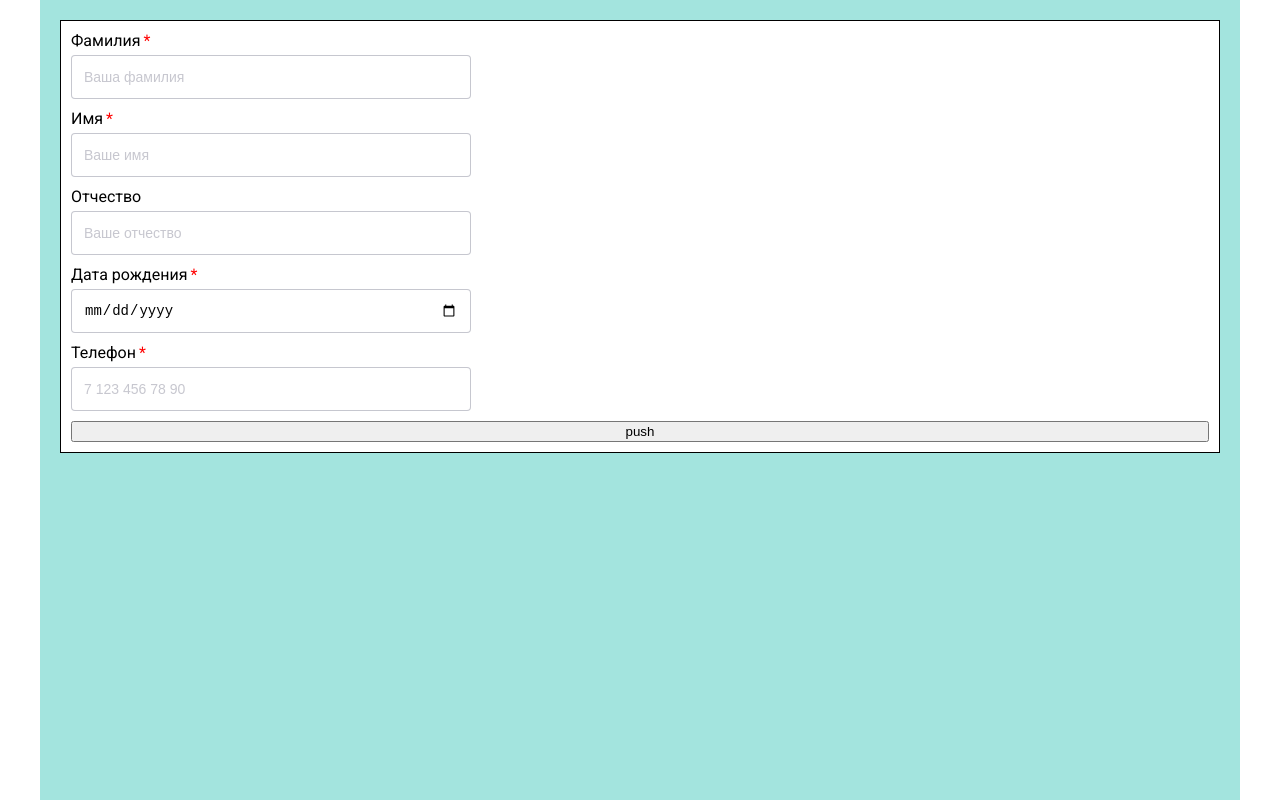
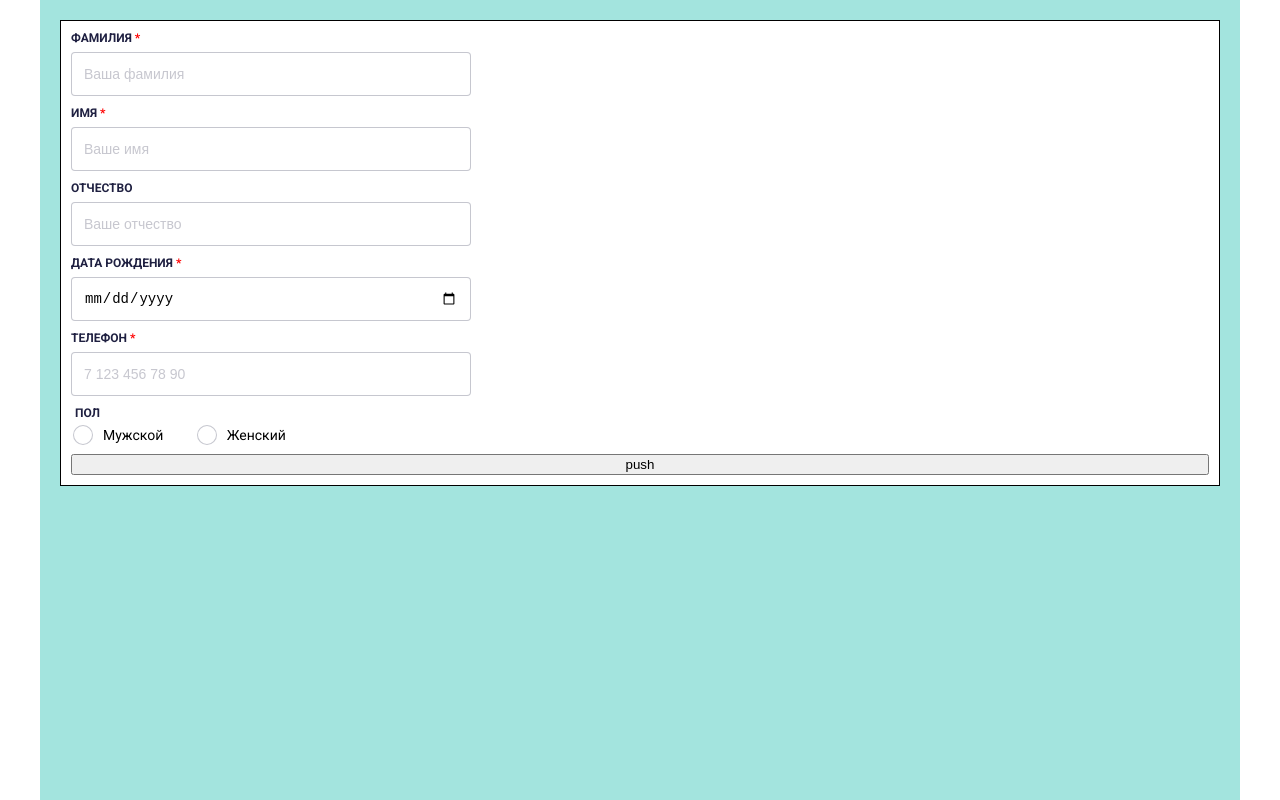
Before and after one commit to mefistodevelop/vue-form, a Vue app: page / in a window 1280 px wide. Built offline with nearby package versions, Linux system fonts and the light colour scheme.

Commit message:
refactor: improve styles with sass mixins and variables

```diff
--- a/src/components/Form.vue
+++ b/src/components/Form.vue
@@ -54,6 +54,10 @@
       />
     </div>
 
+    <div class="form__element">
+      <GenderRadio />
+    </div>
+
     <button type="submit">push</button>
   </form>
 </template>
@@ -63,6 +67,7 @@
   import { length, firstCharIs } from '../utils/validators';
   import FormField from './FormField';
   import PhoneField from './PhoneField';
+  import GenderRadio from './GenderRadio';
 
   export default {
     name: 'Form',
@@ -77,7 +82,7 @@
        },
       };
     },
-    components: { FormField, PhoneField },
+    components: { FormField, PhoneField, GenderRadio },
     validations: {
       form: {
         lastName: { required },
--- a/src/components/FormField.vue
+++ b/src/components/FormField.vue
@@ -70,11 +70,14 @@
 
 
 <style lang="scss" scoped>
+  @import '../utils/_variables.scss';
+
   .form-field {
     min-width: 25.8rem;
     max-width: 40rem;
 
     &__label {
+      @include field-label;
       display: flex;
       flex-direction: column;
     }
@@ -94,23 +97,7 @@
     }
 
     &__input {
-      margin-top: .5rem;
-      width: 100%;
-      height: 4.4rem;
-      padding: 0 1.2rem;
-      border: 1px solid rgba(31,32,65,.25);
-      border-radius: 4px;
-      font-weight: 400;
-      font-size: 14px;
-
-      &::placeholder {
-        color: rgba(31,32,65,.25);
-      }
-
-      &:hover,
-      &:focus {
-        border-color: rgba(31,32,65,.5);
-      }
+      @include form-field;
     }
   }
 </style>
--- a/src/components/PhoneField.vue
+++ b/src/components/PhoneField.vue
@@ -72,11 +72,14 @@
 
 
 <style lang="scss" scoped>
+  @import '../utils/_variables.scss';
+
   .phone-field {
     min-width: 25.8rem;
     max-width: 40rem;
 
     &__label {
+      @include field-label;
       display: flex;
       flex-direction: column;
     }
@@ -96,23 +99,7 @@
     }
 
     &__input {
-      margin-top: .5rem;
-      width: 100%;
-      height: 4.4rem;
-      padding: 0 1.2rem;
-      border: 1px solid rgba(31,32,65,.25);
-      border-radius: 4px;
-      font-weight: 400;
-      font-size: 14px;
-
-      &::placeholder {
-        color: rgba(31,32,65,.25);
-      }
-
-      &:hover,
-      &:focus {
-        border-color: rgba(31,32,65,.5);
-      }
+      @include form-field;
     }
   }
 </style>
```
